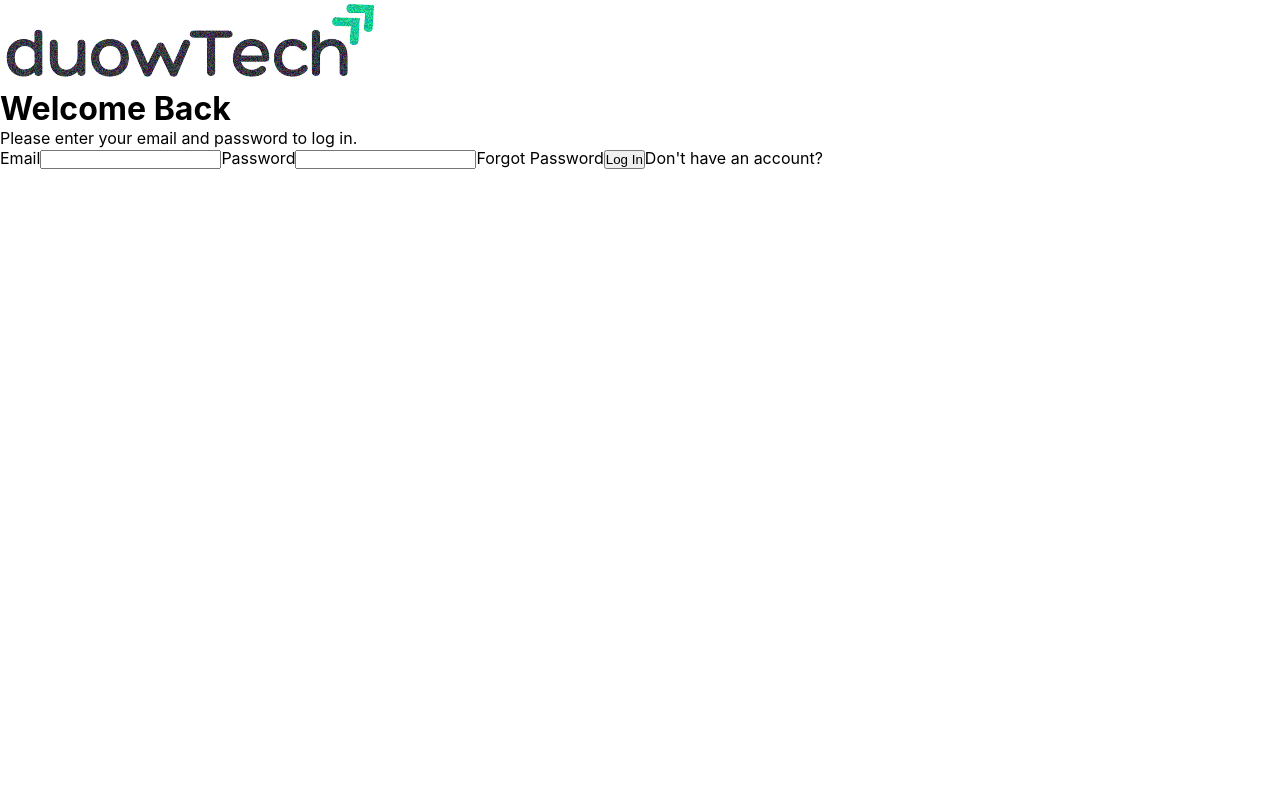
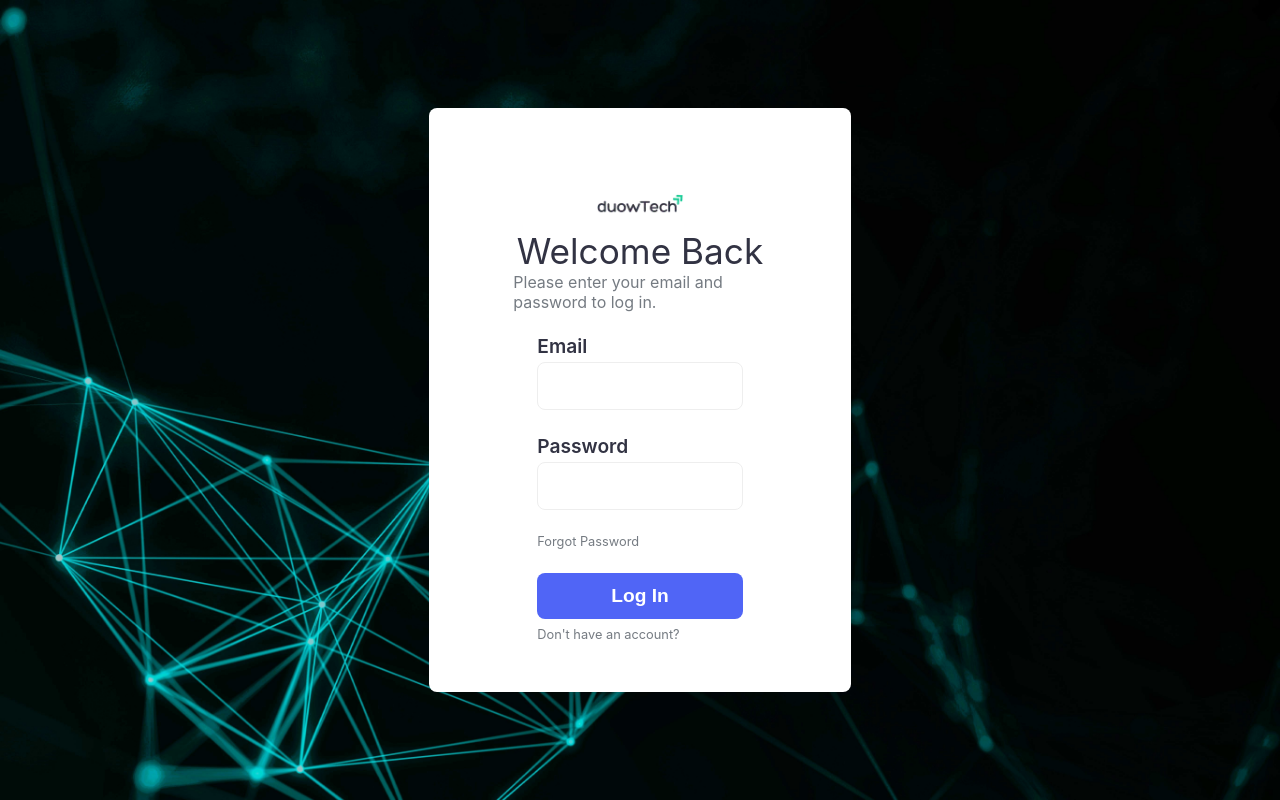
Before and after one commit to NgoDuongwww/web_E_commerce, a Vue app in the folder Fontend/: page /admin/login in a window 1280 px wide. Built offline with nearby package versions, Linux system fonts and the light colour scheme.

Commit message:
Update 03-06-2025

```diff
--- a/Fontend/src/App.vue
+++ b/Fontend/src/App.vue
@@ -3,13 +3,9 @@ import AdminMenu from "@/layouts/admin/AdminMenu.vue";
 </script>
 
 <template>
-  <div>
+  <div class="wrapper">
     <!-- Layout Admin -->
-    <template
-      v-if="
-        !$route.meta.isAuth && !$route.meta.noLayout && $route.meta.adminLayout
-      "
-    >
+    <template v-if="!$route.meta.noLayout && $route.meta.adminLayout">
       <div class="Admin">
         <div class="AD admin__header">
           <AdminMenu />
@@ -21,44 +17,39 @@ import AdminMenu from "@/layouts/admin/AdminMenu.vue";
     </template>
 
     <!-- Layout User -->
-    <template
-      v-if="
-        !$route.meta.isAuth && !$route.meta.noLayout && $route.meta.userLayout
-      "
-    >
+    <template v-if="!$route.meta.noLayout && $route.meta.userLayout">
       <router-view />
     </template>
 
     <!-- Layout Auth -->
-    <template v-else>
+    <template v-if="$route.meta.noLayout">
       <router-view />
     </template>
   </div>
 </template>
 
 <style lang="scss" scoped>
-.Admin {
+.wrapper {
   max-width: 1920px;
   height: 100vh;
+  color: var(--text-default);
+  margin: 0 auto;
+}
+
+.Admin {
+  @include w-100-h-100;
   @include display-flex-row;
-  overflow-x: hidden;
-  background: var(--bg-page);
-  color: var(--text-default);
 
   .AD {
     height: 100%;
   }
 
   .admin__header {
-    background: var(--bg-default);
     width: 12%;
-    padding: var(--padding-24) var(--padding-16) var(--padding-24)
-      var(--padding-16);
   }
 
   .admin__main {
     flex: 1;
-    padding: var(--padding-16);
   }
 }
 </style>
--- a/Fontend/src/layouts/admin/AdminMenu.vue
+++ b/Fontend/src/layouts/admin/AdminMenu.vue
@@ -42,6 +42,8 @@ import toi from "@/assets/images/sang.png";
 .Admin-Header {
   @include w-100-h-100;
   @include display-flex-column-between;
+  padding: var(--padding-24) var(--padding-16) var(--padding-24)
+    var(--padding-16);
 
   .Header {
     width: 100%;
--- a/Fontend/src/router/index.js
+++ b/Fontend/src/router/index.js
@@ -31,27 +31,45 @@ const router = createRouter({
         {
           path: "dashboard",
           component: () => import("@/views/admin/DashboardView.vue"),
+          meta: {
+            adminLayout: true, // ➡ Bật layout cho view admin
+          },
         },
         {
           path: "products", // ➡ lưu ý: KHÔNG có dấu `/` đầu
           component: () => import("@/views/admin/ProductView.vue"),
+          meta: {
+            adminLayout: true, // ➡ Bật layout cho view admin
+          },
           children: [
             {
               path: "",
               redirect: "/admin/products/product-list", // ➡ Mặc định load product-list
+              meta: {
+                adminLayout: true, // ➡ Bật layout cho view admin
+              },
             },
             {
               path: "product-list",
               component: () => import("@/views/admin/products/ProductList.vue"),
+              meta: {
+                adminLayout: true, // ➡ Bật layout cho view admin
+              },
             },
             {
               path: "brand-list",
               component: () => import("@/views/admin/brands/BrandList.vue"),
+              meta: {
+                adminLayout: true, // ➡ Bật layout cho view admin
+              },
             },
             {
               path: "category-list",
               component: () =>
                 import("@/views/admin/categories/CategoryList.vue"),
+              meta: {
+                adminLayout: true, // ➡ Bật layout cho view admin
+              },
             },
           ],
         },
--- a/Fontend/src/style.css
+++ b/Fontend/src/style.css
@@ -1,18 +1,15 @@
 :root {
   font-family: "inter", sans-serif;
   font-size: 16px;
-
-  /* Height */
-  --height-80: 80px;
-  --height-100: 100px;
-  --height-200: 200px;
-  --height-300: 300px;
 
   /* Font settings */
   --font-size-sm: 0.8rem;
   --font-size-lg: 1.2rem;
   --font-size-xl: 1.4rem;
   --font-size-xxl: 1.6rem;
+  --font-size-3xl: 1.8rem;
+  --font-size-4xl: 2rem;
+  --font-size-5xl: 2.2rem;
 
   /* Color palette */
   --bg-default: #ffffff;
@@ -29,8 +26,9 @@
   --table-text: #555555;
   --table-icon-color: #888888;
   --table-icon-hover: #000000;
-  --text-default: #757B82;
+  --text-default: #757b82;
   --text-active: #ffffff;
+  --text-36px: #323343;
 
   /* Margin */
   --margin-4: 4px;
@@ -51,6 +49,9 @@
   --padding-32: 32px;
   --padding-48: 48px;
   --padding-64: 64px;
+  --padding-96: 96px;
+  --padding-128: 128px;
+
 
   /* Border radius */
   --radius-sm: 4px;
--- a/Fontend/src/views/admin/LoginView.vue
+++ b/Fontend/src/views/admin/LoginView.vue
@@ -3,7 +3,7 @@
     <div class="Log-in">
       <div class="Log Top">
         <img src="@/assets/images/sang.png" alt="" />
-        <h1>Welcome Back</h1>
+        <p>Welcome Back</p>
         <span>Please enter your email and password to log in.</span>
       </div>
       <div class="Log Bottom">
@@ -20,3 +20,103 @@
     </div>
   </div>
 </template>
+
+<style lang="scss" scoped>
+.Login {
+  @include w-100-h-100;
+  background: url("@/assets/images/bg_login_amin.jpg") no-repeat center center /
+    cover;
+  @include display-flex-center-center;
+
+  .Log-in {
+    width: 33%;
+    height: 73%;
+    background: var(--bg-default);
+    border-radius: var(--radius-md);
+    @include display-flex-column-around-center;
+    padding: var(--padding-96) 0px;
+
+    .Log {
+      width: 60%;
+    }
+
+    .Top {
+      height: 25%;
+      @include display-flex-column-center-center;
+
+      img {
+        width: 35%;
+        height: auto;
+        margin: 0px 0px var(--margin-16) 0px;
+      }
+
+      p {
+        font-size: var(--font-size-5xl);
+        color: var(--text-36px);
+      }
+    }
+
+    .Bottom {
+      height: auto;
+
+      .form-login {
+        max-width: 400px;
+        padding: var(--padding-24);
+        @include display-flex-column;
+        font-family: inherit;
+
+        label {
+          margin: var(--margin-8) 0 var(--margin-4);
+          font-weight: 600;
+          color: var(--text-36px);
+          font-size: var(--font-size-lg);
+        }
+
+        input {
+          padding: var(--padding-12);
+          border: 1px solid var(--border-default);
+          border-radius: var(--radius-md);
+          font-size: var(--font-size-lg);
+          margin-bottom: var(--margin-16);
+          color: var(--text-default);
+
+          &:focus {
+            outline: none;
+            border-color: var(--btn-primary-bg);
+            box-shadow: 0 0 0 2px rgba(80, 101, 246, 0.2);
+          }
+        }
+
+        span {
+          font-size: var(--font-size-sm);
+          color: var(--text-default);
+          margin: var(--margin-8) 0;
+          cursor: pointer;
+          transition: color var(--transition-sm);
+
+          &:hover {
+            color: var(--btn-primary-bg);
+          }
+        }
+
+        button {
+          margin-top: var(--margin-16);
+          padding: var(--padding-12);
+          background-color: var(--btn-primary-bg);
+          color: var(--text-active);
+          font-size: var(--font-size-lg);
+          font-weight: 600;
+          border: none;
+          border-radius: var(--radius-md);
+          cursor: pointer;
+          transition: background-color var(--transition-md);
+
+          &:hover {
+            background-color: var(--btn-primary-hover);
+          }
+        }
+      }
+    }
+  }
+}
+</style>
--- a/Fontend/src/views/admin/ProductView.vue
+++ b/Fontend/src/views/admin/ProductView.vue
@@ -17,6 +17,8 @@ import ProductMenu from "../../components/admin/products/ProductMenu.vue";
 .Product-View {
   @include w-100-h-100;
   @include display-flex-column-between;
+  background: var(--bg-page);
+  padding: var(--padding-16);
 
   .Pro {
     width: 100%;
```
Also changed, not shown: Fontend/src/assets/images/bg_login_amin.jpg (added).
